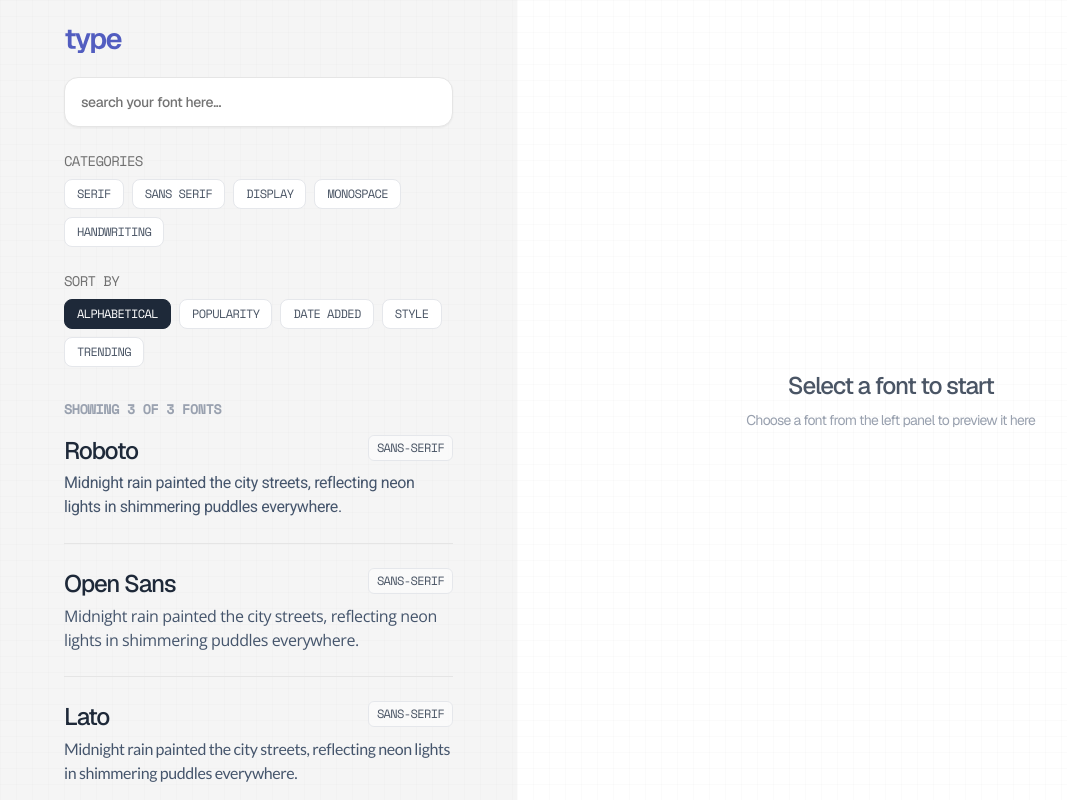
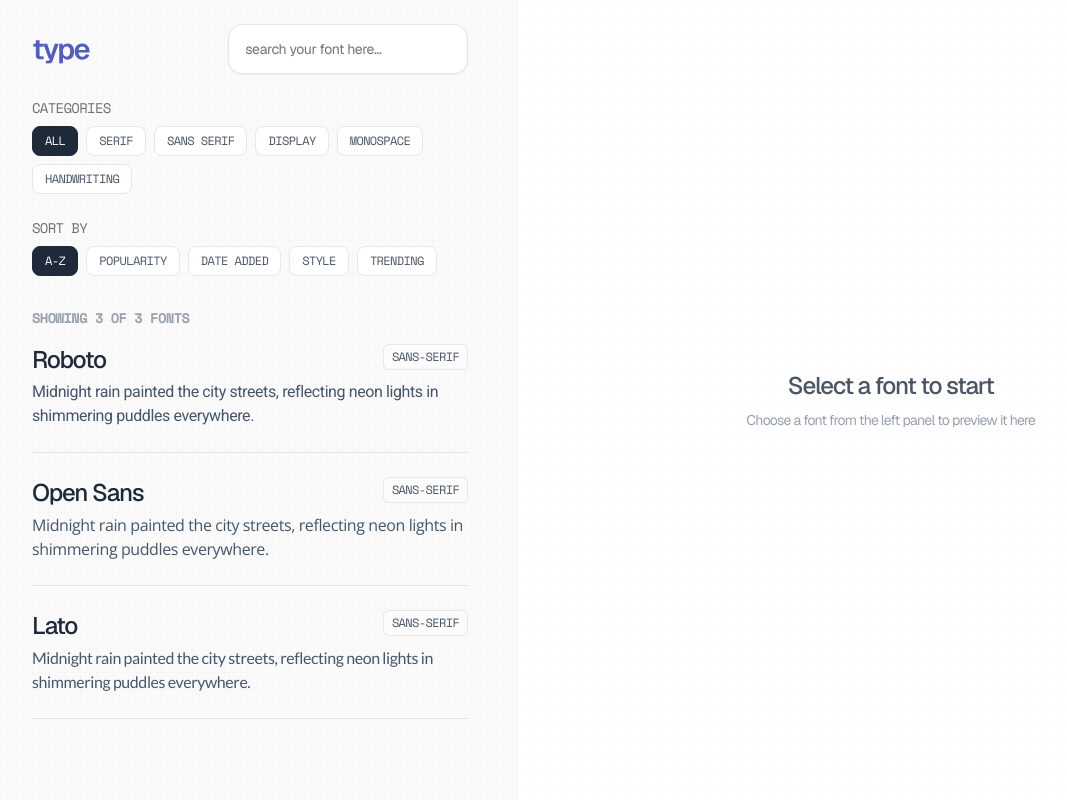
Before and after one commit to goelaakash79/usefonts, a Next.js app: page / in a window 1280 px wide. Shown: the whole page, without its empty margins (16-1083 px from the left). Built offline with nearby package versions, Linux system fonts and the light colour scheme; no server answers.

Commit message:
fix: logics, ui

```diff
--- a/app/components/Loader.js
+++ b/app/components/Loader.js
@@ -1,16 +1,16 @@
 import { Skeleton } from "@/components/ui/skeleton";
 import React from "react";
+import { Separator } from "@/components/ui/separator";
 
 const Loader = () => {
 	return (
 
 		<div className="inline-flex flex-col gap-8 w-full">
 			{Array.from({ length: 10 }).map((_, index) => (
-				<div key={index} className="flex w-full flex-col space-y-3 bg-white p-4 rounded-xl">
-					<Skeleton className="h-[125px] w-full rounded-xl bg-indigo-100" />
-					<div className="space-y-2">
-						<Skeleton className="h-4 w-[250px] bg-indigo-100" />
-					</div>
+				<div key={index} className="flex w-full flex-col gap-4 rounded-xl">
+					<Skeleton className="h-20 w-full rounded-xl border-2 border-gray-200" />
+					<Skeleton className="h-4 w-[250px] border-2 border-gray-200 mb-4" />
+					<Separator />
 				</div>
 			))}
 		</div>
--- a/app/components/Preview/Navigation.js
+++ b/app/components/Preview/Navigation.js
@@ -15,7 +15,7 @@
 			<div className="flex flex-col gap-2">
 				<div className="text-sm font-normal text-gray font-['Space_Mono'] uppercase tracking-tighter">navigation</div>
 				<div style={fontStyle}>
-					<nav className="inline-flex items-center w-full justify-start bg-neutral-100 border border-gray-200 py-1 pr-2 pl-6 rounded-xl shadow-sm">
+					<nav className="inline-flex items-center w-full justify-start bg-neutral-50 border border-gray-200 py-1 pr-2 pl-6 rounded-xl shadow-sm">
 						<div className="flex-1 text-white">
 							<Lottie animationData={logoAnimation} loop={true} className="w-12 h-12" />
 						</div>
--- a/app/components/SearchBox.js
+++ b/app/components/SearchBox.js
@@ -1,3 +1,5 @@
+'use client'
+
 import { Input } from "@/components/ui/input";
 import React, { useMemo } from "react";
 
@@ -33,7 +35,7 @@
 			<Input
 				type="text"
 				placeholder="search your font here..."
-				className="py-6 px-4 text-base font-['Geist'] font-medium text-black rounded-xl tracking-tight bg-white"
+				className="py-6 px-4 text-lg font-['Geist'] font-normal text-black rounded-xl tracking-tight bg-white w-60"
 				// className="border-orange border border-b-4 w-full rounded-lg py-2 px-4 focus:outline-none"
 				onChange={handleChange}
 			/>
--- a/app/components/menu-bar.js
+++ b/app/components/category-selector.js
@@ -1,5 +1,8 @@
-export default function MenuBar({ category, handleCategoryChange }) {
+'use client'
+
+export default function CategorySelector({ category, handleCategoryChange }) {
     const categoryOptions = [
+        { value: null, label: "All" },
         { value: "serif", label: "Serif" },
         { value: "sans-serif", label: "Sans Serif" },
         { value: "display", label: "Display" },
--- a/app/components/font-list-view.js
+++ b/app/components/font-list-view.js
@@ -1,3 +1,5 @@
+'use client'
+
 import { useState } from "react";
 import FontCard from "./font-card-item";
 import { Separator } from "@/components/ui/separator";
--- a/app/components/main-container.js
+++ b/app/components/main-container.js
@@ -35,12 +35,30 @@
 		})();
 	}, [param]);
 
-	const handleCategoryChange = category => {
+	const handleCategoryChange = async (newCategory) => {
 		setLoading(true);
-		setCategory(category);
-		const categoryFonts = allfonts.filter(font => String(font.category) === category);
+		setCategory(newCategory);
+
+		try {
+			const res = await fetchFonts(param);
+			setAllFonts(res);
+
+			// If changing to a specific category, filter by category
+			if (newCategory) {
+				const categoryFonts = res.filter(font => String(font.category) === newCategory);
 				setFonts(categoryFonts);
+			} else {
+				// If clearing category, show all fonts
+				setFonts(res);
+			}
+
+			// Initialize font preloading with new fonts
+			fontPreloaderV2.initialize(res);
+		} catch (err) {
+			console.error('Error fetching fonts for category:', err);
+		} finally {
 			setLoading(false);
+		}
 	};
 
 	const handleSortChange = async (sortBy) => {
@@ -71,13 +89,26 @@
 		setLoading(true);
 		value = `${value}`.toLowerCase();
 
-		// Use the current allfonts (which are already sorted) instead of fetching again
-		const filteredFonts = allfonts.filter(font =>
+		// Clear category and sort filters when searching
+		setCategory(null);
+		setParam("ALPHA");
+
+		// Fetch all fonts with default sort (ALPHA) for search
+		try {
+			const res = await fetchFonts("ALPHA");
+			setAllFonts(res);
+
+			// Filter fonts based on search value
+			const filteredFonts = res.filter(font =>
 				String(font.family).toLowerCase().includes(value)
 			);
 
 			setFonts(filteredFonts);
+		} catch (err) {
+			console.error('Error fetching fonts for search:', err);
+		} finally {
 			setLoading(false);
+		}
 	};
 
 	const handleClick = font => {
@@ -93,7 +124,7 @@
 		fonts && fonts.length >= 100 ? fonts.slice(0, 100) : fonts;
 	return (
 		<>
-			<div className="flex md:flex-row flex-col w-full bg-neutral-100 h-screen overflow-hidden font-['Geist']">
+			<div className="flex md:flex-row flex-col w-full h-screen overflow-hidden font-['Geist']">
 				<SideBar
 					handleSearch={handleSearch}
 					category={category}
--- a/app/components/preview-panel.js
+++ b/app/components/preview-panel.js
@@ -1,3 +1,5 @@
+'use client'
+
 import React from "react";
 
 import TextUtil from "./Preview/Text";
--- a/app/components/side-bar.js
+++ b/app/components/side-bar.js
@@ -1,3 +1,5 @@
+'use client'
+
 import FontList from "./font-list-view";
 import SearchBox from "./SearchBox";
 import Loader from "./Loader";
@@ -5,7 +7,7 @@
 
 import Lottie from "lottie-react";
 import logoLottie from "../../public/assets/logo.json";
-import MenuBar from "./menu-bar";
+import CategorySelector from "./category-selector";
 export default function SideBar({
     handleSearch,
     category,
@@ -19,19 +21,19 @@
     currentSort
 }) {
     return (
-        <div className="inline-flex flex-col sm:pt-6 pt-4 md:w-5/12 w-full container md:pl-20 md:pr-8 lg:pr-16 px-5 mx-auto gap-8 h-screen overflow-auto overflow-x-hidden">
+        <div className="inline-flex flex-col sm:pt-6 pt-4 md:w-5/12 w-full container px-12 mx-auto gap-8 h-screen overflow-auto overflow-x-hidden bg-neutral-50 border-r border-gray-100">
             <div className="absolute inset-0 h-full w-full bg-[linear-gradient(to_right,#0000000a_1px,transparent_1px),linear-gradient(to_bottom,#2828280a_1px,transparent_1px)] bg-[size:16px_16px] opacity-32 z-0"></div>
 
 
             <div className="relative inline-flex flex-col gap-6 w-full">
-                <Lottie className="w-16" animationData={logoLottie} loop={true} />
-
-
-                <SearchBox onSearch={handleSearch} className="fixed" />
-
-                <MenuBar category={category} handleCategoryChange={handleCategoryChange} className="w-full" />
-
+                <div className="inline-flex w-full justify-between gap-2">
+                    <Lottie className="w-16" animationData={logoLottie} loop={true} />
+                    <SearchBox onSearch={handleSearch} className="w-40" />
+                </div>
+                {/* <div className="inline-flex flex-col w-full"> */}
+                <CategorySelector category={category} handleCategoryChange={handleCategoryChange} className="w-full" />
                 <SortSelector currentSort={currentSort} onSortChange={handleSortChange} />
+                {/* </div> */}
             </div>
 
             {loading ? (
--- a/app/components/sort-selector.js
+++ b/app/components/sort-selector.js
@@ -4,7 +4,7 @@
 
 const SortSelector = ({ currentSort, onSortChange }) => {
     const sortOptions = [
-        { value: 'ALPHA', label: 'Alphabetical' },
+        { value: 'ALPHA', label: 'A-Z' },
         { value: 'POPULARITY', label: 'Popularity' },
         { value: 'DATE', label: 'Date Added' },
         { value: 'STYLE', label: 'Style' },
--- a/components/login-form.jsx
+++ b/components/login-form.jsx
@@ -1,3 +1,5 @@
+'use client'
+
 import { cn } from "@/lib/utils"
 import { Button } from "@/components/ui/button"
 import { Card, CardContent } from "@/components/ui/card"
@@ -53,7 +55,7 @@
                   <svg xmlns="http://www.w3.org/2000/svg" viewBox="0 0 24 24">
                     <path
                       d="M12.152 6.896c-.948 0-2.415-1.078-3.96-1.04-2.04.027-3.91 1.183-4.961 3.014-2.117 3.675-.546 9.103 1.519 12.09 1.013 1.454 2.208 3.09 3.792 3.039 1.52-.065 2.09-.987 3.935-.987 1.831 0 2.35.987 3.96.948 1.637-.026 2.676-1.48 3.676-2.948 1.156-1.688 1.636-3.325 1.662-3.415-.039-.013-3.182-1.221-3.22-4.857-.026-3.04 2.48-4.494 2.597-4.559-1.429-2.09-3.623-2.324-4.39-2.376-2-.156-3.675 1.09-4.61 1.09zM15.53 3.83c.843-1.012 1.4-2.427 1.245-3.83-1.207.052-2.662.805-3.532 1.818-.78.896-1.454 2.338-1.273 3.714 1.338.104 2.715-.688 3.559-1.701"
-                      fill="currentColor" />
+                      fill="" />
                   </svg>
                   <span className="sr-only">Login with Apple</span>
                 </Button>
--- a/components/section-cards.jsx
+++ b/components/section-cards.jsx
@@ -1,3 +1,5 @@
+'use client'
+
 import { IconTrendingDown, IconTrendingUp } from "@tabler/icons-react"
 
 import { Badge } from "@/components/ui/badge"
```
Lines whose indentation alone changed are shown as unchanged.
